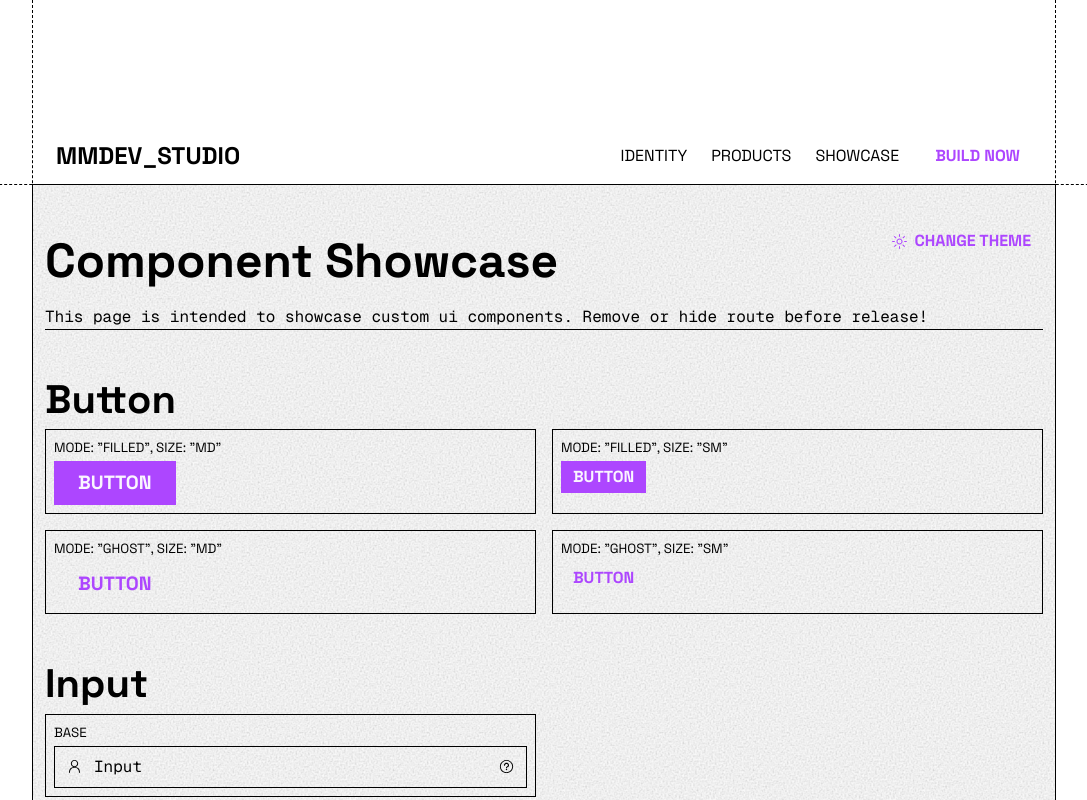
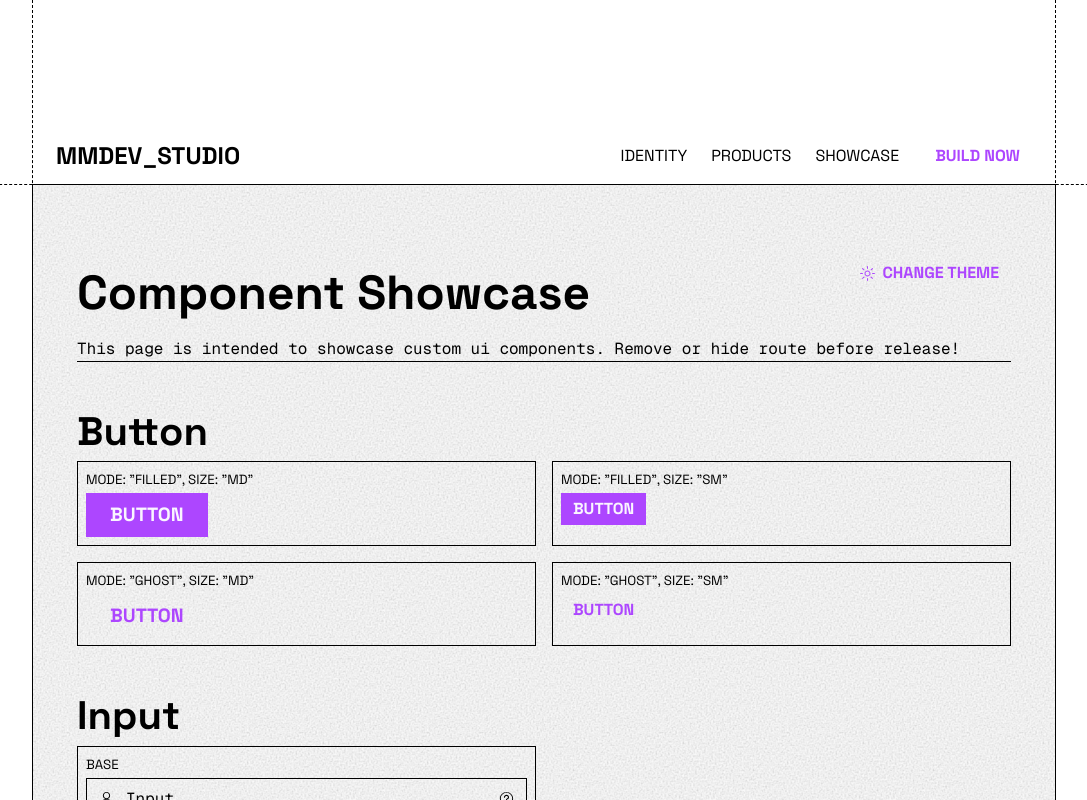
Before and after one commit to mmDevStudio/brand, a Next.js app: page /sandbox in a window 1280 px wide. Shown: the top 800 px of the page, without its empty margins (96-1183 px from the left). Built offline with nearby package versions, Linux system fonts and the light colour scheme.

Commit message:
fix(ui): body padding & overscroll

```diff
--- a/src/app/layout.tsx
+++ b/src/app/layout.tsx
@@ -29,14 +29,14 @@ export default function RootLayout({
     <ThemeModeProvider>
       <html
         lang="en"
-        className={`${spaceGrotesk.variable} ${geistMono.variable} h-full antialiased font-body bg-bg bg-stripes`}
+        className={`${spaceGrotesk.variable} ${geistMono.variable} h-full antialiased font-body bg-bg bg-stripes overscroll-none`}
       >
         <body className="relative min-h-full flex flex-col pt-32 px-32">
           <span className="pointer-events-none absolute left-32 top-0 bottom-0 border-l border-dashed border-border" />
           <span className="pointer-events-none absolute right-32 top-0 bottom-0 border-r border-dashed border-border" />
 
           <Navbar />
-          <main className="relative flex-1 bg-bg-accent bg-noise border border-border">
+          <main className="relative flex-1 bg-bg-accent bg-noise border border-border p-8">
             <span className="pointer-events-none absolute -top-px left-1/2 -translate-x-1/2 w-screen border-t border-dashed border-border" />
             <span className="pointer-events-none absolute -bottom-px left-1/2 -translate-x-1/2 w-screen border-b border-dashed border-border" />
             {children}
```
